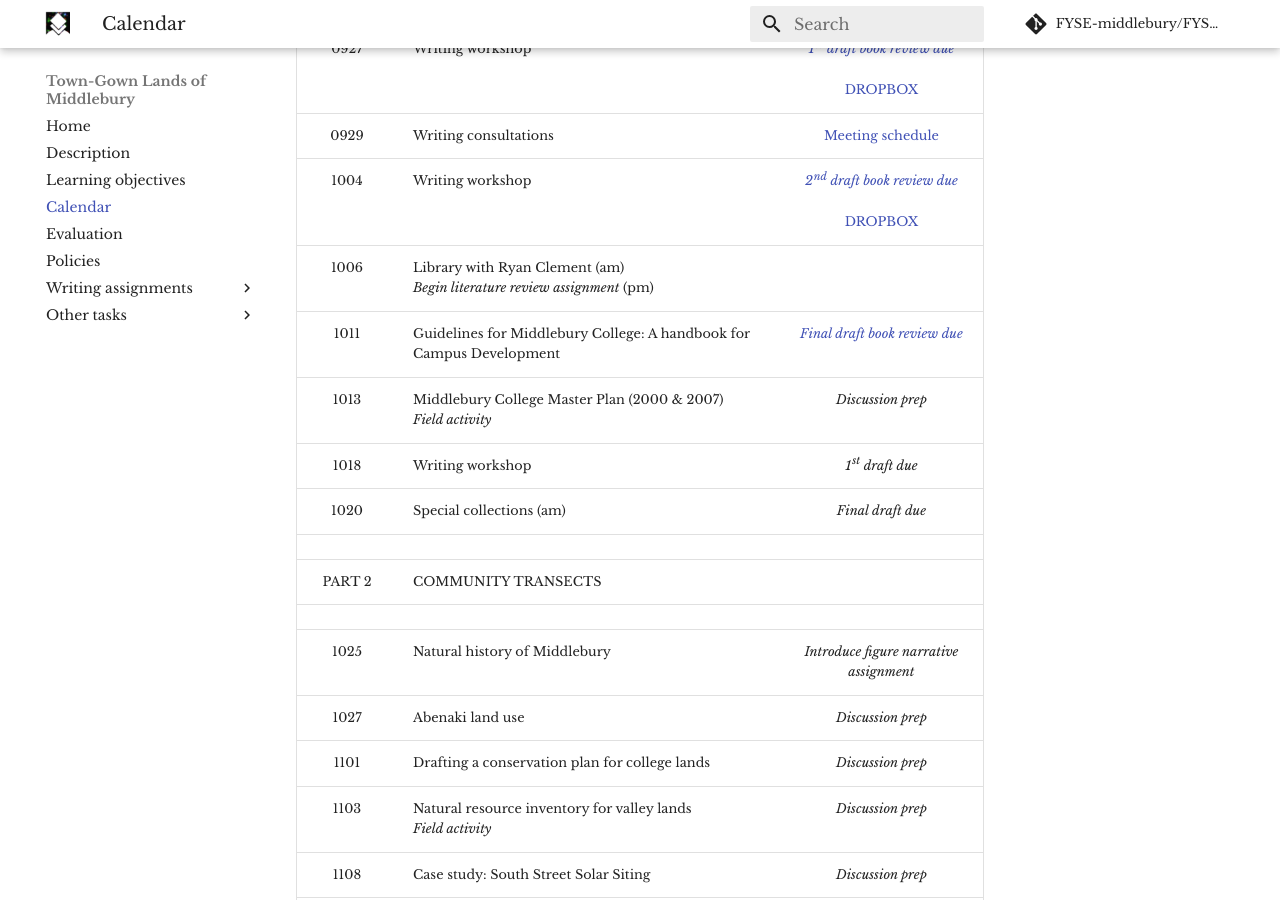
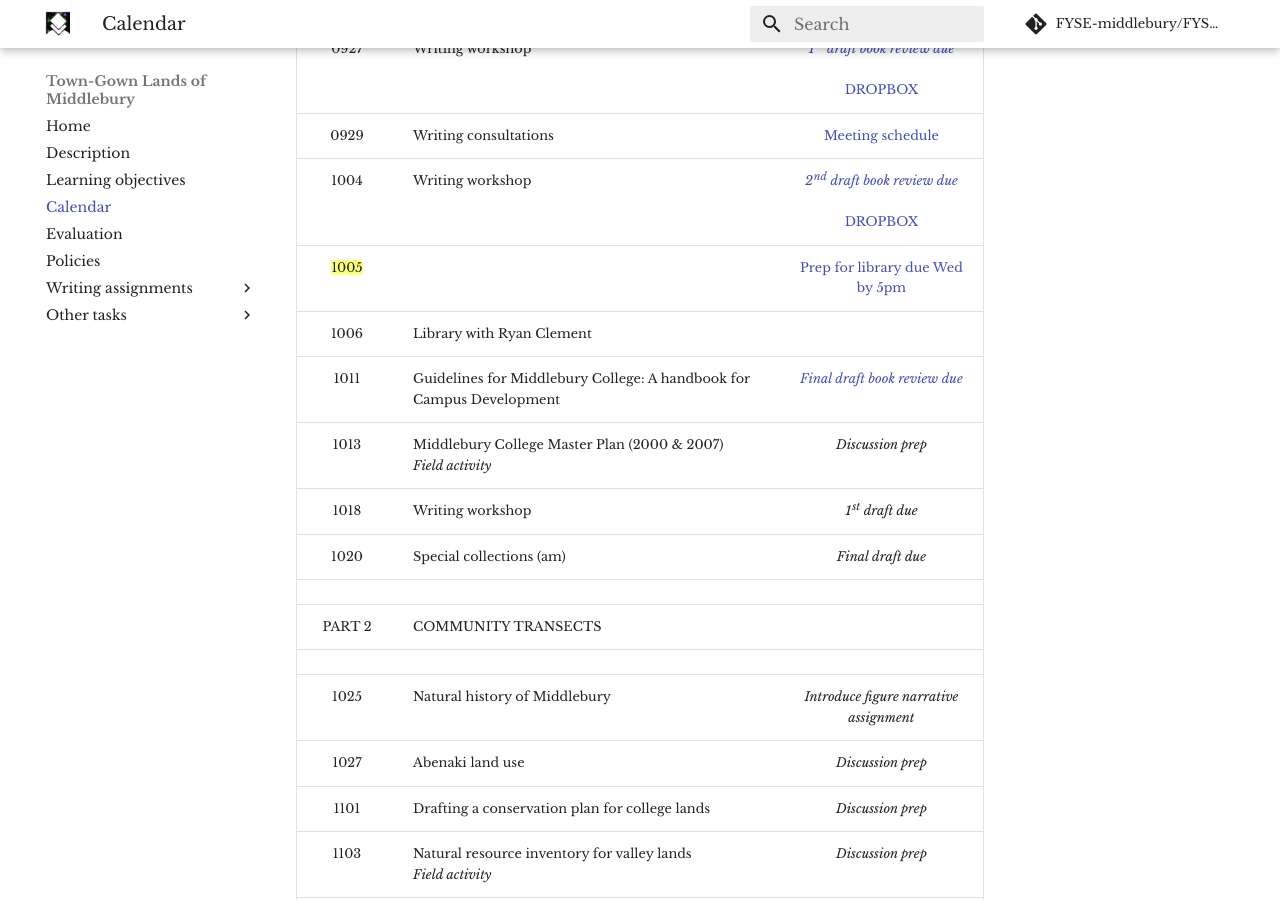
Before and after one commit to FYSE-middlebury/FYSE1020, an MkDocs documentation site: the page built from src/calendar.md, in a window 1280 px wide and 900 px high, scrolled down 753 px. Built offline with MkDocs 1.6.1 and Material for MkDocs 9.7.7, drawn with Linux system fonts in a browser that asks for light colours; emoji names are drawn with the system emoji font; comment, search, counter and statistics services are not loaded.

Commit message:
library form

```diff
--- a/src/calendar.md
+++ b/src/calendar.md
@@ -15,7 +15,8 @@
 | 0927 |	Writing workshop |  [_1st draft book review due_](writing/review.md#first-draft)<br><br>[DROPBOX](https://docs.google.com/forms/d/e/1FAIpQLSf4iRlEuOLAZ-hyPw23tfmSBOw6D-iEDCyZbURIVqxZl8l6jA/viewform?usp=sf_link){target=_blank} |
 | 0929 |	Writing consultations | [Meeting schedule](https://docs.google.com/spreadsheets/d/1vbU7Wk_AZOOkbZG4I3G6oTEnqyMF4KN4AZrAlsj6DxI/edit?usp=sharing){target=_blank} |
 | 1004 |	Writing workshop |  [_2nd draft book review due_](writing/review.md#second-draft)<br><br>[DROPBOX](https://forms.gle/zJEGbrAwA4iqccjC8){target=_blank} |
-| 1006 |	Library with Ryan Clement (am)<br> _Begin literature review assignment_ (pm)  | |
+| <mark>1005</mark> | | [Prep for library due Wed by 5pm](https://forms.gle/25qQFjWFM7Wxkurt5){target=_blank} |
+| 1006 |	Library with Ryan Clement | |
 | 1011 | Guidelines for Middlebury College: A handbook for Campus Development	 | [_Final draft book review due_](writing/review.md#final-draft) |
 | 1013 | Middlebury College Master Plan (2000 & 2007)<br>_Field activity_ | _Discussion prep_ |
 | 1018 |  Writing workshop | _1st draft due_|
```
Also changed, not shown: docs/calendar/index.html (+6 -1 lines), docs/search/search_index.json (+1 -1 lines), 1 other file.
